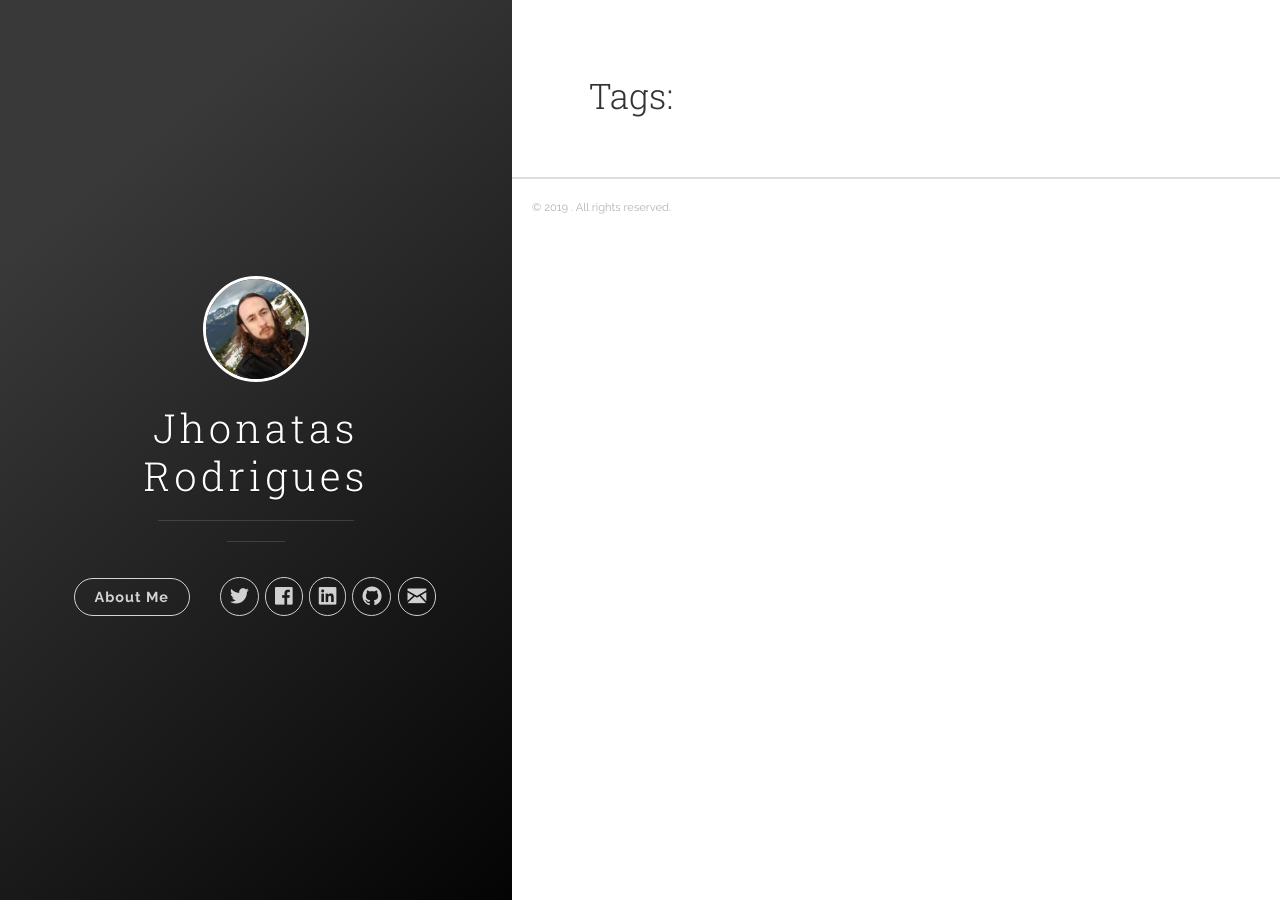
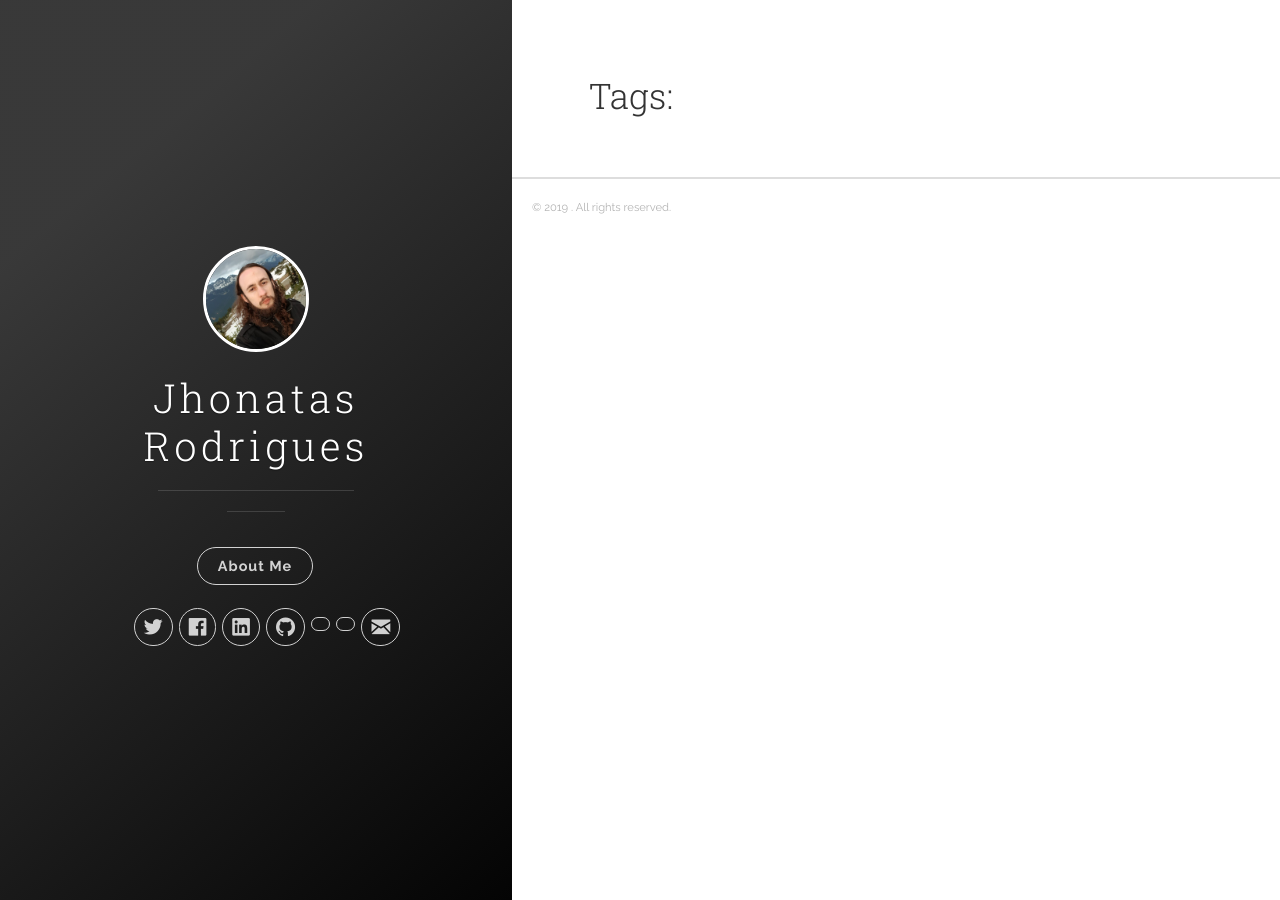
Before and after one commit to jhonatasrm/jhonatasrm.github.io, a Jekyll site: the page built from tags.md, in a window 1280 px wide. Built offline with Jekyll 4.4.1, drawn with Linux system fonts in a browser that asks for light colours.

Commit message:
update repository

```diff
--- a/_includes/header.html
+++ b/_includes/header.html
@@ -59,6 +59,22 @@
                 </a>
               </li>
 
+              <!-- Firefox Add-ons -->
+              <li class="navigation__item">
+                <a href="https://addons.mozilla.org/en-US/firefox/user/13670188/" title="My Firefox Add-ons" target="_blank">
+                  <i class="fab fa-firefox"></i>
+                  <span class="label">Android Apps</span>
+                </a>
+              </li>
+
+              <!-- Android Google Play -->
+              <li class="navigation__item">
+                <a href="https://play.google.com/store/apps/developer?id=Jhonatas+Rodrigues" title="My Android Apps" target="_blank">
+                  <i class="fab fa-android"></i>
+                  <span class="label">Android Apps</span>
+                </a>
+              </li>
+
               <!-- Email -->
               <li class="navigation__item">
                 <a href="mailto:jhonatasrm@gmail.com" title="Email Jhonatas Rodrigues" target="_blank">
```
Also changed, not shown: 7 other files.
